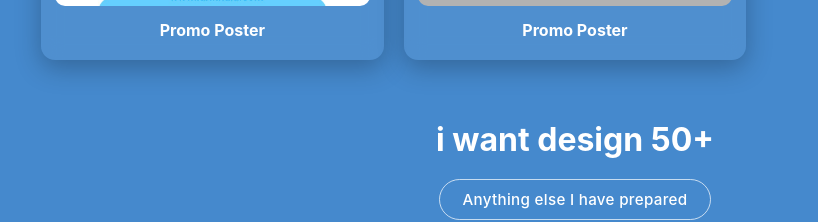
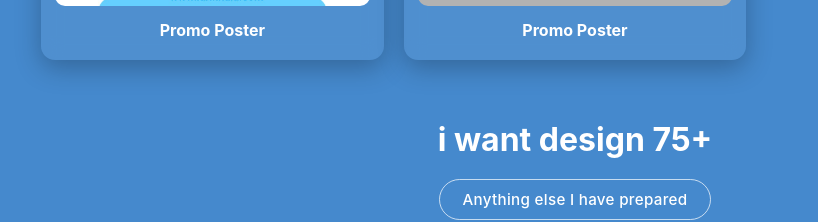
Before and after one commit to lankhala/Khala-Studio, a plain HTML site: page index.html in a window 1280 px wide. Shown: the part 5900-6122 px from the top of the page, without its empty margins (65-883 px from the left). Drawn offline with Linux system fonts and the light colour scheme.

Commit message:
Update index.html

```diff
--- a/index.html
+++ b/index.html
@@ -128,7 +128,7 @@
       </div>
     </section>
     <center>
-        <h1 style="margin-bottom: 20px;">i want design 50+</h1>
+        <h1 style="margin-bottom: 20px;">i want design 75+</h1>
         <a href="https://t.me/Lan_Khala/1523" class="contact-btn outline">Anything else I have prepared</a>
     </center>
 
```
